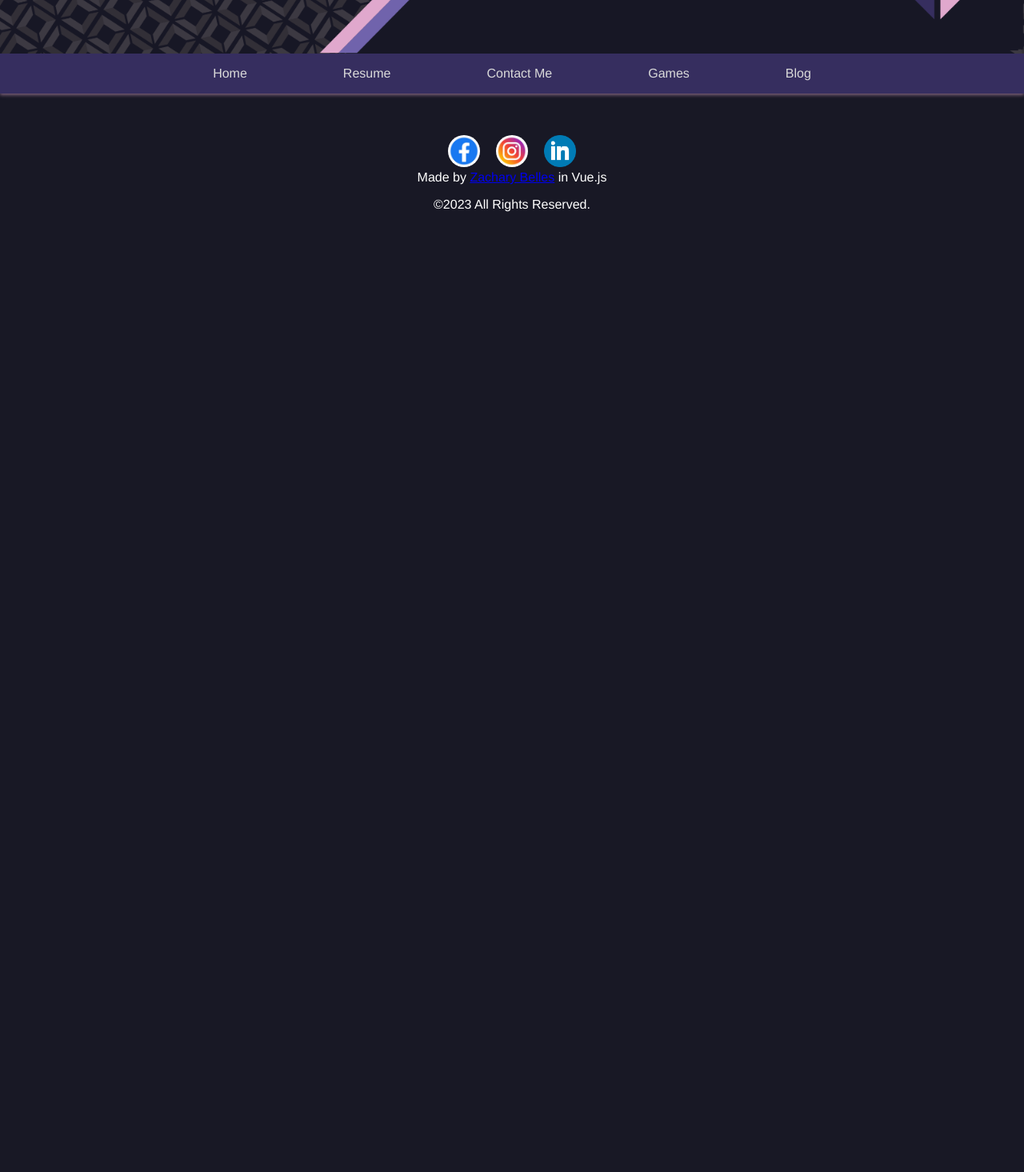
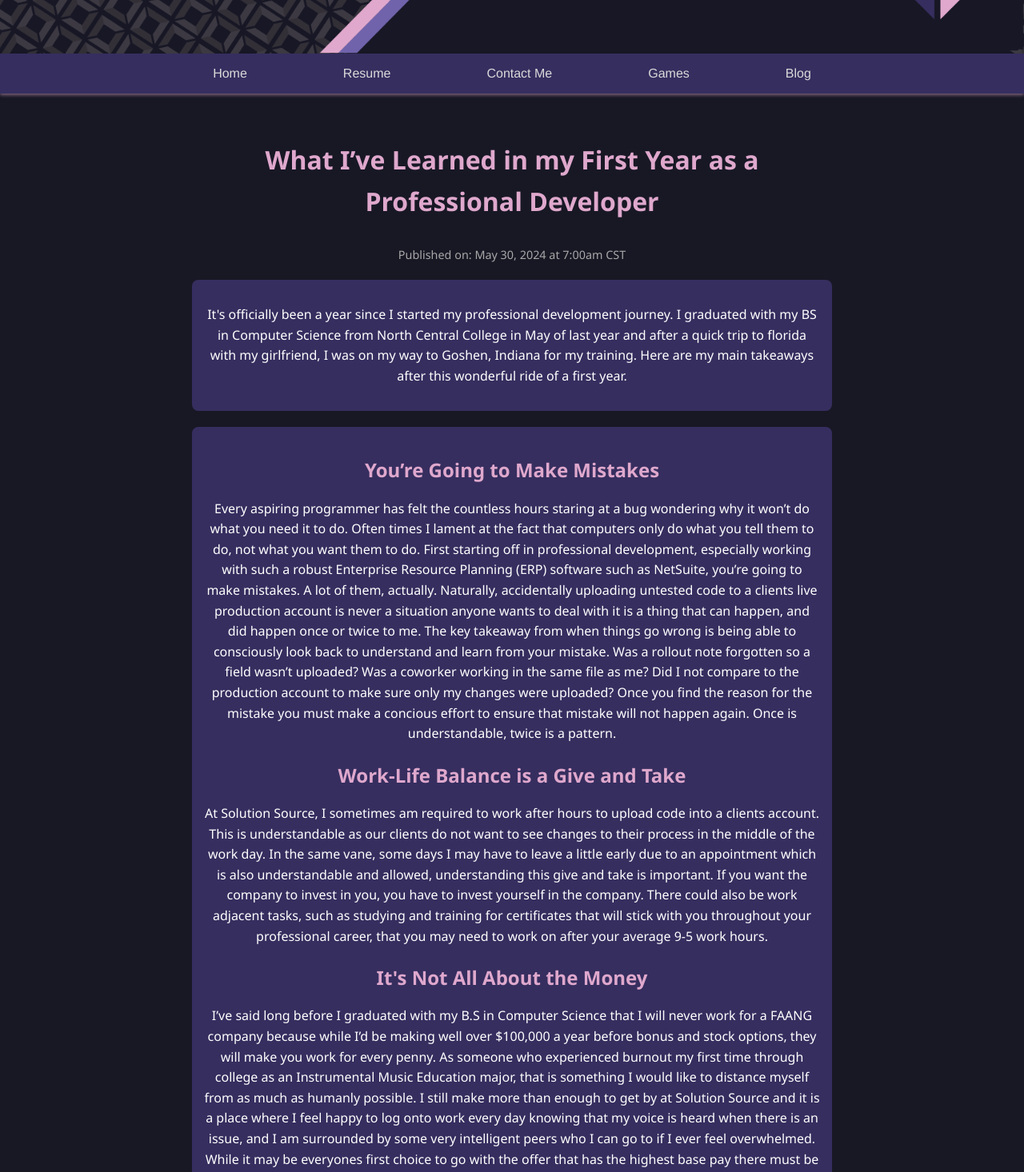
Before and after one commit to zmbelles/personal-site-v2, a Vue app: page /blog/first-year-lessons in a window 1280 px wide. Shown: the part 160-1626 px from the top of the page at 80% size. Before the commit the page ends 800 px from the top, so only its background shows below. Built offline with nearby package versions, Linux system fonts and the light colour scheme.

Commit message:
First Year Reflections Blog Post

```diff
--- a/src/components/blog/BlogPage.vue
+++ b/src/components/blog/BlogPage.vue
@@ -1,5 +1,15 @@
 <template>
   <div class="blog-page">
+    <div class="blog-post">
+      <h2 class="blog-post-title">
+        <router-link to="/blog/first-year-lessons" class="post-link">
+          Triumphs&#44; Trials&#44; and Takeaways
+        </router-link>
+      </h2>
+      <p class="blog-post-body">
+        What I&#39;ve learned in my First Year as a Professional Developer
+      </p>
+    </div>
     <div class="blog-post">
       <h2 class="blog-post-title">
         <router-link to="/blog/gpt-in-netsuite" class="post-link">
--- /dev/null
+++ b/src/components/blog/posts/FirstYearLessons.vue
@@ -0,0 +1,123 @@
+<template>
+  <div class="blog-page">
+    <h1>{{ title }}</h1>
+    <p class="publication-date">Published on: May 30, 2024 at 7:00am CST</p>
+    <div class="introduction">
+      <p>{{ intro }}</p>
+    </div>
+    <div class="content">
+      <section v-for="(lesson, index) in lessons" :key="index">
+        <h2>{{ lesson.title }}</h2>
+        <p>{{ lesson.description }}</p>
+      </section>
+    </div>
+    <div class="conclusion">
+      <h2>Final Thoughts</h2>
+      <p>{{ finalThoughts }}</p>
+    </div>
+  </div>
+</template>
+
+<script>
+export default {
+  name: 'BlogPost',
+  data() {
+    return {
+      title: "What I’ve Learned in my First Year as a Professional Developer",
+      intro: `It's officially been a year since I started my professional development journey. I graduated with my BS in
+      Computer Science from North Central College in May of last year and after a quick trip to florida with my girlfriend,
+      I was on my way to Goshen, Indiana for my training. Here are my main takeaways after this wonderful ride of a first year.`,
+      lessons: [
+        {
+          title: "You’re Going to Make Mistakes",
+          description: `Every aspiring programmer has felt the countless hours staring at a bug wondering why it
+          won’t do what you need it to do. Often times I lament at the fact that computers only do what you tell them to do,
+          not what you want them to do. First starting off in professional development, especially working with such a
+          robust Enterprise Resource Planning (ERP) software such as NetSuite, you’re going to make mistakes.
+          A lot of them, actually. Naturally, accidentally uploading untested code to a clients live production account is
+          never a situation anyone wants to deal with it is a thing that can happen, and did happen once or
+          twice to me. The key takeaway from when things go wrong is being able to consciously look back
+          to understand and learn from your mistake. Was a rollout note forgotten so a field wasn’t uploaded?
+          Was a coworker working in the same file as me? Did I not compare to the production account to make sure only my
+          changes were uploaded? Once you find the reason for the mistake you must make a concious effort to ensure that
+           mistake will not happen again. Once is understandable, twice is a pattern.`
+        },
+        {
+          title: "Work-Life Balance is a Give and Take",
+          description: `At Solution Source, I sometimes am required to work after hours to upload code into a clients account.
+          This is understandable as our clients do not want to see changes to their process in the middle of the work day.
+          In the same vane, some days I may have to leave a little early due to an appointment which is also understandable
+          and allowed, understanding this give and take is important. If you want the company to invest in you, you have to
+          invest yourself in the company. There could also be work adjacent tasks, such as studying and training for
+          certificates that will stick with you throughout your professional career, that you may need to work on after your
+          average 9-5 work hours.`
+        },
+        {
+          title: "It's Not All About the Money",
+          description: `I’ve said long before I graduated with my B.S in Computer Science that I will never work for a FAANG
+          company because while I’d be making well over $100,000 a year before bonus and stock options, they will make you work
+          for every penny. As someone who experienced burnout my first time through college as an Instrumental Music Education
+          major, that is something I would like to distance myself from as much as humanly possible. I still make more than
+          enough to get by at Solution Source and it is a place where I feel happy to log onto work every day knowing that my
+          voice is heard when there is an issue, and I am surrounded by some very intelligent peers who I can go to if I ever
+          feel overwhelmed. While it may be everyones first choice to go with the offer that has the highest base pay there must
+          be ample consideration given to work-life balance, bonus potential, and of course programming languages used. If you
+          hate JavaScript, don’t put yourself into a position where you have to use it every day for the foreseeable future just
+          because it pays the most.`
+        }
+      ],
+      finalThoughts: `After my first year the biggest takeaway that I have is that I still have so much to learn and I am thankful for all
+      of the opportunities I have been given so far by Solution Source. From the projects I have been able to will to life, to the community
+      contributions Solution Source has given on my behalf to my favorite non-profits. I will continue to keep an open mind to anything
+      and everything that comes my way in my next year of professional development. Next up for me is co-authoring a large project with
+      one of my coworkers and studying for my SuiteFoundations certificate.`
+    };
+  }
+}
+</script>
+
+<style scoped>
+.blog-page {
+  font-family: "Segoe UI", Arial, sans-serif;
+  line-height: 1.6;
+  color: #ffffff;
+  /* Light-colored text for readability */
+  background-color: #181825;
+  /* Dark background */
+  max-width: 800px;
+  /* Constrain width */
+  margin: 0 auto;
+  /* Center the container */
+  padding: 20px;
+  border-radius: 8px;
+}
+
+h1 {
+  color: #dfa8cd;
+  /* Light color for headers */
+  margin-bottom: 30px;
+}
+
+h2 {
+  color: #dfa8cd;
+  /* Light color for headers */
+  margin-bottom: 15px;
+}
+
+.introduction,
+.content,
+.conclusion {
+  background-color: #362e5f;
+  /* Dark purple background for sections */
+  border-radius: 8px;
+  padding: 15px;
+  margin-bottom: 20px;
+}
+
+.publication-date {
+  font-size: 0.9em;
+  color: #a8a8a8;
+  /* Choose a suitable color */
+  margin-bottom: 20px;
+}
+</style>
--- a/src/components/games/TicTacToe.vue
+++ b/src/components/games/TicTacToe.vue
@@ -706,6 +706,7 @@ export default {
   position: relative;
   align-content: flex-start;
   text-align: left;
+  color: #FFFFFF
 }
 
 .close-rules {
--- a/src/router.js
+++ b/src/router.js
@@ -11,11 +11,12 @@ import AdvPdf from "@/components/blog/posts/TimesInNetSuite.vue";
 import TicTacToe from "@/components/games/TicTacToe.vue";
 import PromisesInNetSuite from "@/components/blog/posts/PromisesInNetSuite";
 import GPTInNetSuite from '@/components/blog/posts/GPTGettingDumber';
+import FirstYearLessons from '@/components/blog/posts/FirstYearLessons';
 import { nextTick } from 'vue'; // Import nextTick from Vue
 const routes = [
-	{ path: "/", component: Home, name: "Home",meta:{title:"Home"} },
-	{ path: "/resume", component: ResumePage, name: "Resume",meta:{title:"Resume"}},
-	{ path: "/blog", component: BlogPage, name: "Blog",meta:{title:"Blog"} },
+	{ path: "/", component: Home, name: "Home", meta: { title: "Home" } },
+	{ path: "/resume", component: ResumePage, name: "Resume", meta: { title: "Resume" } },
+	{ path: "/blog", component: BlogPage, name: "Blog", meta: { title: "Blog" } },
 	{
 		path: "/blog/times-in-netsuite",
 		component: AdvPdf,
@@ -189,21 +190,86 @@ const routes = [
 			],
 		},
 	},
-	{ path: "/login", component: LoginPage, name: "login", meta:{title:"Login"}},
-	{ path: "/contact", component: ContactPage, name: "contact", meta:{title:"Contact Me"}},
-	{ path: "/games", component: GamesPage, name: "games", meta:{title:"Games"}},
-	{ path: "/games/match", component: ButtonMatch, name: "match", meta:{title:"Match Game"}},
-	{ path: "/games/battleship", component: BattleShip, name: "battleship", meta:{title:"Battleship"}},
-	{ path: "/games/tic-tac-toe", component: TicTacToe, name: "tictactoe", meta:{title:"Hyper TicTacToe"}},
+	{
+		path: "/blog/first-year-lessons",
+		component: FirstYearLessons,
+		name: "Lessons from My First Year as a NetSuite Developer",
+		meta: {
+			title: "Lessons from My First Year as a NetSuite Developer: Trials, Triumphs, and Takeaways",
+			metaTags: [
+				{ charset: "UTF-8" },
+				{
+					name: "viewport",
+					content: "width=device-width, initial-scale=1.0",
+				},
+				{ "http-equiv": "X-UA-Compatible", content: "IE=edge" },
+				{
+					name: "description",
+					content:
+						"Discover key insights and valuable lessons learned during my first year as a NetSuite developer, including handling mistakes, work-life balance, and career satisfaction.",
+				},
+				{
+					name: "keywords",
+					content:
+						"NetSuite, Developer, Professional Development, Career Lessons, ERP, SuiteScript, Work-Life Balance, Software Development, Mistakes, Career Advice",
+				},
+				{ name: "author", content: "Zachary Belles" },
+				{ name: "robots", content: "index, follow" },
+				{
+					property: "og:title",
+					content: "Lessons from My First Year as a NetSuite Developer: Trials, Triumphs, and Takeaways",
+				},
+				{
+					property: "og:description",
+					content:
+						"Discover key insights and valuable lessons learned during my first year as a NetSuite developer, including handling mistakes, work-life balance, and career satisfaction.",
+				},
+				{
+					property: "og:url",
+					content: "https://zacharybelles.com/blog/first-year-lessons/",
+				},
+				{ property: "og:type", content: "article" },
+				{ property: "og:site_name", content: "zacharybelles.com" },
+				{
+					property: "og:image",
+					content: "@/assets/first-year-lessons.png",
+				},
+				{ name: "twitter:card", content: "summary_large_image" },
+				{
+					name: "twitter:title",
+					content: "Lessons from My First Year as a NetSuite Developer",
+				},
+				{
+					name: "twitter:description",
+					content:
+						"Discover key insights and valuable lessons learned during my first year as a NetSuite developer, including handling mistakes, work-life balance, and career satisfaction.",
+				},
+				{
+					name: "twitter:image",
+					content: "@/assets/first-year-lessons.png",
+				},
+				{ name: "geo.region", content: "US-IL" },
+				{ name: "geo.placename", content: "Naperville" },
+				{ name: "geo.position", content: "41.7508;-88.1535" },
+				{ name: "ICBM", content: "41.7508, -88.1535" },
+			],
+		},
+	},
+	{ path: "/login", component: LoginPage, name: "login", meta: { title: "Login" } },
+	{ path: "/contact", component: ContactPage, name: "contact", meta: { title: "Contact Me" } },
+	{ path: "/games", component: GamesPage, name: "games", meta: { title: "Games" } },
+	{ path: "/games/match", component: ButtonMatch, name: "match", meta: { title: "Match Game" } },
+	{ path: "/games/battleship", component: BattleShip, name: "battleship", meta: { title: "Battleship" } },
+	{ path: "/games/tic-tac-toe", component: TicTacToe, name: "tictactoe", meta: { title: "Hyper TicTacToe" } },
 ];
 
 const router = createRouter({
-  history: createWebHistory(),
-  routes,
+	history: createWebHistory(),
+	routes,
 });
 router.afterEach((to) => {
-  nextTick(() => {
-    document.title = to.meta.title || 'Zachary Belles'; // Fallback title if no meta title is set
-  });
+	nextTick(() => {
+		document.title = to.meta.title || 'Zachary Belles'; // Fallback title if no meta title is set
+	});
 });
 export default router;
```
Also changed, not shown: src/assets/first-year-lessons.png (added).
